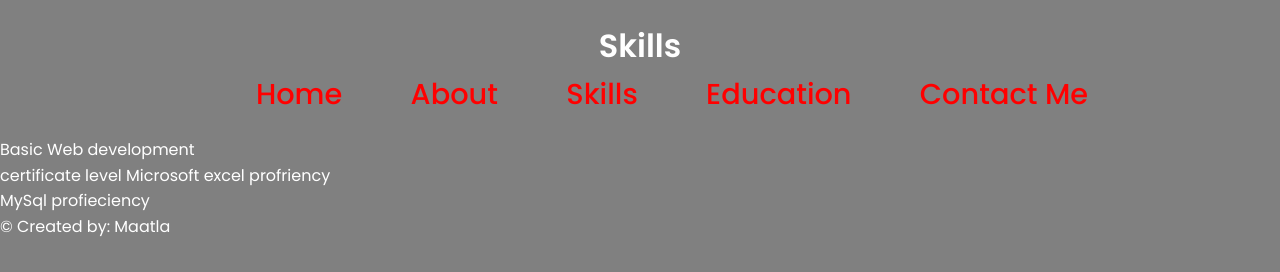
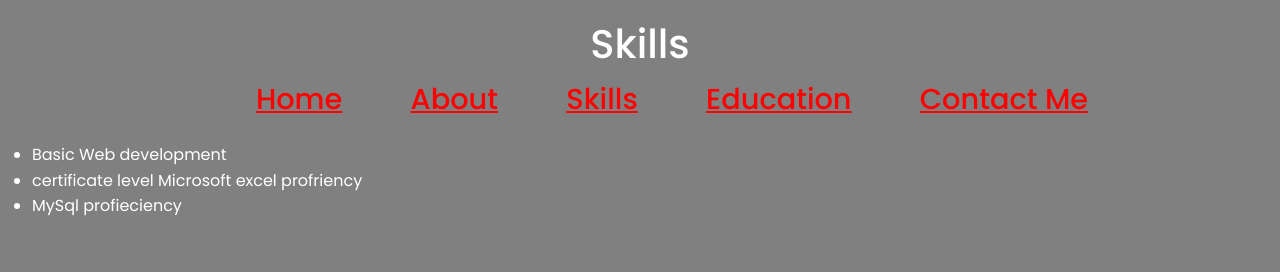
Before and after one commit to MaatlaT/Personal-Profile-Website, a plain HTML site: page skills.html in a window 1280 px wide. Drawn offline with nearby package versions, Linux system fonts and the light colour scheme.

Commit message:
Added Bootstrap framework for styling and layout

```diff
--- a/skills.html
+++ b/skills.html
@@ -10,6 +10,11 @@
 
     <title>Skills</title>
 
+     <!-- Bootstrap CSS -->
+
+        <link href="https://cdn.jsdelivr.net/npm/bootstrap@5.3.0/dist/css/bootstrap.min.css" rel="stylesheet">
+
+     <!-- Custom CSS -->
 </head>
 
 <body>
@@ -53,13 +58,11 @@
 
         </main>
 
+                <!-- Bootstrap JS and dependencies -->
 
-            <footer>
+                    <script src="https://cdn.jsdelivr.net/npm/@popperjs/core@2.11.6/dist/umd/popper.min.js"></script>
 
-                <p>&copy; Created by: Maatla</p>
-
-            </footer>
-
+                    <script src="https://cdn.jsdelivr.net/npm/bootstrap@5.3.0/dist/js/bootstrap.min.js"></script>
     </body>
 
 </html>
```
Also changed, not shown: about.html (+8 -4 lines), contact.html (+8 -4 lines), education.html (+8 -5 lines), index.html (+10 -0 lines).
